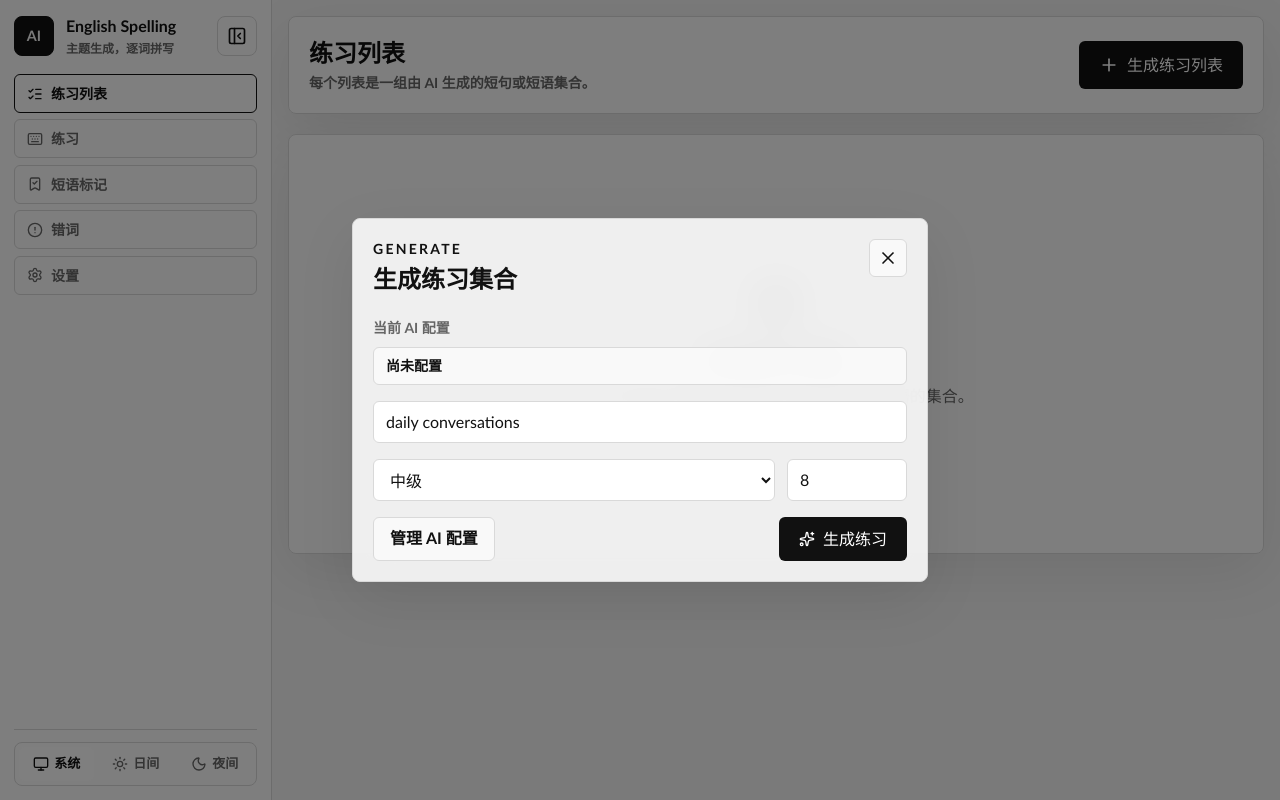
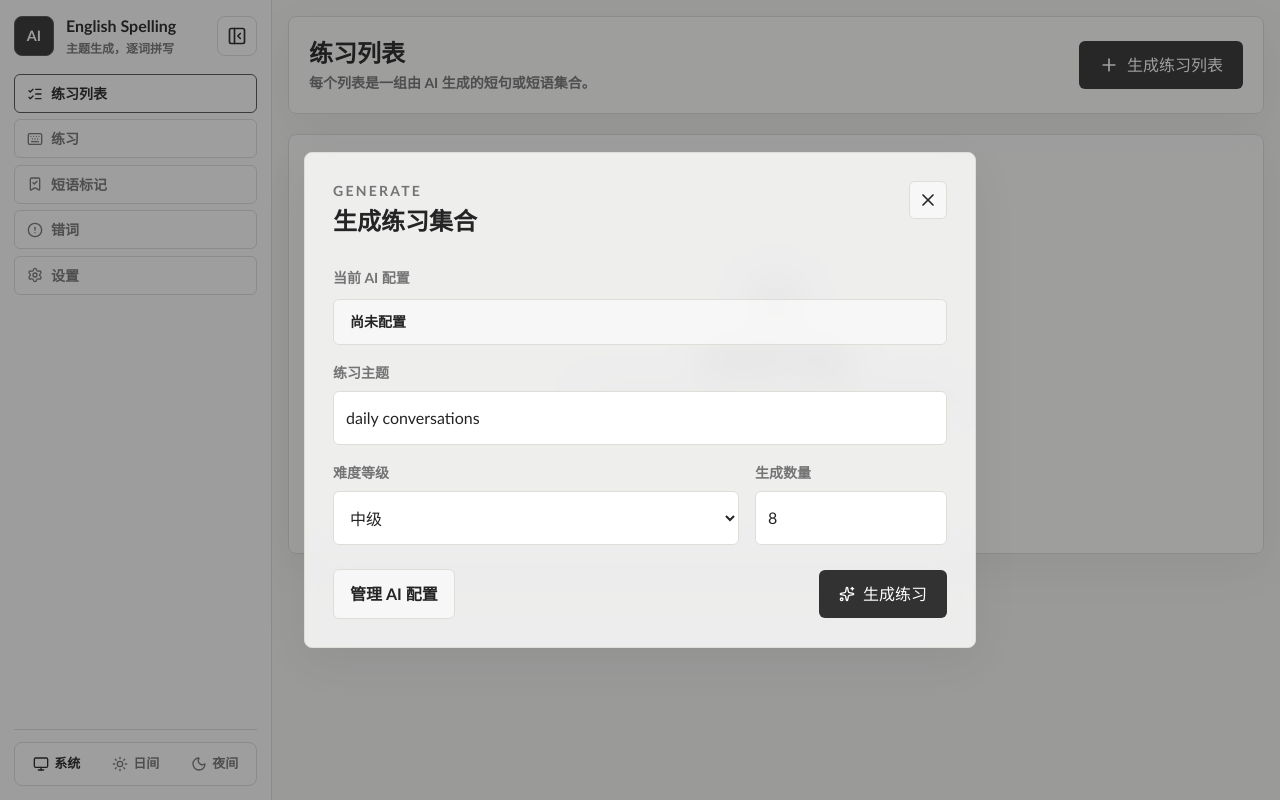
Before and after one commit to yoniu/english-learning, a Next.js app: page / in a window 1280 px wide. Both pictures are taken after a click on the button "生成练习列表". Built offline with nearby package versions, Linux system fonts and the light colour scheme.

Commit message:
Refine theme and form spacing

```diff
--- a/src/app/globals.css
+++ b/src/app/globals.css
@@ -2,48 +2,60 @@
 
 :root {
   color-scheme: light;
-  --paper: #f5f5f5;
+  --paper: #f7f7f5;
   --paper-strong: #ffffff;
-  --ink: #111111;
-  --muted: #666666;
-  --line: #d9d9d9;
-  --surface: rgba(255, 255, 255, 0.88);
-  --surface-soft: rgba(255, 255, 255, 0.64);
-  --surface-hover: rgba(255, 255, 255, 0.96);
-  --overlay: rgba(0, 0, 0, 0.5);
-  --focus: rgba(0, 0, 0, 0.18);
-  --soft-mark: rgba(0, 0, 0, 0.06);
-  --strong-mark: rgba(0, 0, 0, 0.16);
-  --danger-surface: rgba(0, 0, 0, 0.06);
-  --danger-line: rgba(0, 0, 0, 0.2);
-  --button: #111111;
-  --button-hover: #000000;
+  --ink: #242424;
+  --muted: #747474;
+  --line: #deded9;
+  --surface: rgba(255, 255, 255, 0.82);
+  --surface-soft: rgba(255, 255, 255, 0.58);
+  --surface-hover: rgba(255, 255, 255, 0.94);
+  --overlay: rgba(25, 25, 25, 0.42);
+  --focus: rgba(74, 74, 74, 0.18);
+  --soft-mark: rgba(36, 36, 36, 0.055);
+  --strong-mark: rgba(36, 36, 36, 0.13);
+  --danger-surface: rgba(226, 75, 62, 0.11);
+  --danger-line: rgba(226, 75, 62, 0.34);
+  --button: #323232;
+  --button-hover: #1f1f1f;
   --on-button: #ffffff;
-  --teal: var(--button);
-  --teal-dark: var(--button-hover);
-  --coral: var(--ink);
-  --gold: var(--muted);
+  --accent: #525252;
+  --accent-strong: #2f2f2f;
+  --mark: #d48a00;
+  --mark-surface: rgba(212, 138, 0, 0.15);
+  --mistake: #e24b3e;
+  --mistake-surface: rgba(226, 75, 62, 0.12);
+  --teal: var(--accent);
+  --teal-dark: var(--accent-strong);
+  --coral: var(--mistake);
+  --gold: var(--mark);
 }
 
 html[data-theme="dark"] {
   color-scheme: dark;
-  --paper: #0b0b0b;
-  --paper-strong: #151515;
-  --ink: #f4f4f4;
-  --muted: #a8a8a8;
-  --line: #303030;
-  --surface: rgba(20, 20, 20, 0.9);
-  --surface-soft: rgba(28, 28, 28, 0.78);
-  --surface-hover: rgba(38, 38, 38, 0.96);
-  --overlay: rgba(0, 0, 0, 0.72);
-  --focus: rgba(255, 255, 255, 0.24);
-  --soft-mark: rgba(255, 255, 255, 0.08);
-  --strong-mark: rgba(255, 255, 255, 0.18);
-  --danger-surface: rgba(255, 255, 255, 0.08);
-  --danger-line: rgba(255, 255, 255, 0.22);
-  --button: #f4f4f4;
-  --button-hover: #ffffff;
-  --on-button: #0b0b0b;
+  --paper: #141414;
+  --paper-strong: #1e1e1e;
+  --ink: #ececea;
+  --muted: #a6a6a2;
+  --line: #343432;
+  --surface: rgba(30, 30, 30, 0.86);
+  --surface-soft: rgba(38, 38, 38, 0.72);
+  --surface-hover: rgba(48, 48, 48, 0.94);
+  --overlay: rgba(0, 0, 0, 0.66);
+  --focus: rgba(236, 236, 234, 0.18);
+  --soft-mark: rgba(236, 236, 234, 0.075);
+  --strong-mark: rgba(236, 236, 234, 0.15);
+  --danger-surface: rgba(255, 105, 92, 0.15);
+  --danger-line: rgba(255, 105, 92, 0.4);
+  --button: #deded8;
+  --button-hover: #f2f2ef;
+  --on-button: #141414;
+  --accent: #b9b9b2;
+  --accent-strong: #ececea;
+  --mark: #ffb02e;
+  --mark-surface: rgba(255, 176, 46, 0.16);
+  --mistake: #ff695c;
+  --mistake-surface: rgba(255, 105, 92, 0.16);
 }
 
 * {
@@ -92,12 +104,12 @@ a:focus-visible {
 .panel {
   border: 1px solid var(--line);
   background: var(--surface);
-  box-shadow: 0 18px 60px rgba(0, 0, 0, 0.08);
+  box-shadow: 0 14px 48px rgba(0, 0, 0, 0.055);
   backdrop-filter: blur(18px);
 }
 
 html[data-theme="dark"] .panel {
-  box-shadow: 0 18px 60px rgba(0, 0, 0, 0.28);
+  box-shadow: 0 14px 48px rgba(0, 0, 0, 0.2);
 }
 
 .field {
@@ -105,6 +117,7 @@ html[data-theme="dark"] .panel {
   border: 1px solid var(--line);
   background: var(--paper-strong);
   color: var(--ink);
+  min-height: 3.35rem;
   transition:
     border-color 160ms ease,
     box-shadow 160ms ease,
@@ -118,6 +131,19 @@ html[data-theme="dark"] .panel {
 .field:focus {
   border-color: var(--ink);
   box-shadow: 0 0 0 4px var(--focus);
+}
+
+.form-field {
+  display: flex;
+  flex-direction: column;
+  gap: 0.6rem;
+}
+
+.form-field > span {
+  color: var(--muted);
+  font-size: 0.875rem;
+  font-weight: 900;
+  line-height: 1.2;
 }
 
 .word-input {
@@ -138,12 +164,12 @@ html[data-theme="dark"] .panel {
 }
 
 .word-input.correct {
-  border-color: var(--ink);
+  border-color: var(--accent);
   background: var(--soft-mark);
 }
 
 .word-input.wrong {
-  border-color: var(--ink);
+  border-color: var(--mistake);
   background: repeating-linear-gradient(
     -45deg,
     var(--danger-surface),
@@ -199,10 +225,10 @@ html[data-theme="dark"] .panel {
   width: 2.5rem;
   flex: 0 0 2.5rem;
   place-items: center;
-  border: 1px solid var(--ink);
+  border: 1px solid var(--accent);
   border-radius: 0.5rem;
-  background: var(--ink);
-  color: var(--paper);
+  background: var(--button);
+  color: var(--on-button);
   font-size: 0.9rem;
   font-weight: 900;
 }
@@ -321,7 +347,7 @@ html[data-theme="dark"] .panel {
 
 .nav-link:hover,
 .nav-link.active {
-  border-color: var(--ink);
+  border-color: var(--accent);
   background: var(--paper-strong);
   color: var(--ink);
 }
@@ -453,11 +479,14 @@ html[data-theme="dark"] .panel {
 .bg-\[rgba\(15\,109\,115\,0\.12\)\],
 .bg-\[rgba\(15\,109\,115\,0\.13\)\],
 .bg-\[rgba\(15\,109\,115\,0\.14\)\],
+.bg-\[rgba\(201\,155\,47\,0\.16\)\] {
+  background-color: var(--mark-surface) !important;
+}
+
 .bg-\[rgba\(200\,84\,56\,0\.08\)\],
 .bg-\[rgba\(200\,84\,56\,0\.1\)\],
-.bg-\[rgba\(200\,84\,56\,0\.12\)\],
-.bg-\[rgba\(201\,155\,47\,0\.16\)\] {
-  background-color: var(--soft-mark) !important;
+.bg-\[rgba\(200\,84\,56\,0\.12\)\] {
+  background-color: var(--mistake-surface) !important;
 }
 
 .bg-\[rgba\(23\,49\,45\,0\.42\)\] {
--- a/src/app/practice/[listId]/page.tsx
+++ b/src/app/practice/[listId]/page.tsx
@@ -260,7 +260,7 @@ export default function PracticeDetailPage() {
             {currentItem.zhHint}
           </p>
           {showTextHint ? (
-            <p className="mt-2 text-lg font-bold text-[var(--coral)]">
+            <p className="mt-2 text-lg font-bold text-[var(--accent-strong)]">
               {currentItem.text}
             </p>
           ) : null}
@@ -288,7 +288,7 @@ export default function PracticeDetailPage() {
             )}
           </button>
           <button
-            className="rounded-md border border-[rgba(23,49,45,0.14)] bg-white/70 p-2 text-[var(--coral)] hover:bg-white"
+            className="rounded-md border border-[rgba(23,49,45,0.14)] bg-white/70 p-2 text-[var(--muted)] hover:bg-white"
             onClick={toggleTextHint}
             title="显示或隐藏英文提示"
             type="button"
--- a/src/components/generate-practice-modal.tsx
+++ b/src/components/generate-practice-modal.tsx
@@ -107,10 +107,10 @@ export function GeneratePracticeModal({
 
   return (
     <div className="fixed inset-0 z-50 flex items-center justify-center bg-[rgba(23,49,45,0.42)] p-4">
-      <section className="panel w-full max-w-xl rounded-lg p-5 shadow-2xl">
+      <section className="panel w-full max-w-2xl rounded-lg p-6 shadow-2xl sm:p-7">
         <div className="flex items-start justify-between gap-4">
           <div>
-            <p className="text-sm font-black uppercase tracking-[0.16em] text-[var(--coral)]">
+            <p className="text-sm font-black uppercase tracking-[0.16em] text-[var(--muted)]">
               Generate
             </p>
             <h2 className="mt-1 text-2xl font-black">生成练习集合</h2>
@@ -125,24 +125,29 @@ export function GeneratePracticeModal({
           </button>
         </div>
 
-        <div className="mt-5 space-y-4">
+        <div className="mt-7 space-y-5">
           <div>
             <label className="text-sm font-black text-[var(--muted)]">
               当前 AI 配置
             </label>
-            <div className="mt-2 rounded-md border border-[rgba(23,49,45,0.12)] bg-white/58 px-3 py-2 text-sm font-bold">
+            <div className="mt-2.5 rounded-md border border-[rgba(23,49,45,0.12)] bg-white/58 px-4 py-3 text-sm font-bold">
               {activeProfile ? activeProfile.name : "尚未配置"}
             </div>
           </div>
 
+          <label className="form-field">
+            <span>练习主题</span>
             <input
               className="field rounded-md px-3 py-2"
-            placeholder="主题，例如 travel, interviews, cooking"
+              placeholder="例如 travel, interviews, cooking"
               value={topic}
               onChange={(event) => setTopic(event.target.value)}
             />
+          </label>
 
-          <div className="grid gap-3 sm:grid-cols-[1fr_120px]">
+          <div className="grid gap-4 sm:grid-cols-[minmax(0,1fr)_12rem]">
+            <label className="form-field">
+              <span>难度等级</span>
               <select
                 className="field rounded-md px-3 py-2"
                 value={level}
@@ -154,6 +159,9 @@ export function GeneratePracticeModal({
                   </option>
                 ))}
               </select>
+            </label>
+            <label className="form-field">
+              <span>生成数量</span>
               <input
                 className="field rounded-md px-3 py-2"
                 max={20}
@@ -163,6 +171,7 @@ export function GeneratePracticeModal({
                 onBlur={() => setCount((value) => clampCount(value))}
                 onChange={(event) => setCount(Number(event.target.value))}
               />
+            </label>
           </div>
 
           {error ? (
@@ -171,16 +180,16 @@ export function GeneratePracticeModal({
             </div>
           ) : null}
 
-          <div className="flex flex-col gap-2 sm:flex-row sm:justify-between">
+          <div className="flex flex-col gap-3 pt-1 sm:flex-row sm:items-center sm:justify-between">
             <Link
-              className="rounded-md border border-[rgba(23,49,45,0.14)] bg-white/70 px-4 py-2 text-center font-bold text-[var(--ink)] hover:bg-white"
+              className="rounded-md border border-[rgba(23,49,45,0.14)] bg-white/70 px-4 py-3 text-center font-bold text-[var(--ink)] hover:bg-white"
               href="/settings"
               onClick={onClose}
             >
               管理 AI 配置
             </Link>
             <button
-              className="flex items-center justify-center gap-2 rounded-md bg-[var(--button)] px-5 py-2.5 font-black text-white transition hover:bg-[var(--button-hover)] disabled:cursor-not-allowed disabled:opacity-60"
+              className="flex items-center justify-center gap-2 rounded-md bg-[var(--button)] px-5 py-3 font-black text-white transition hover:bg-[var(--button-hover)] disabled:cursor-not-allowed disabled:opacity-60"
               disabled={generating}
               onClick={handleGenerate}
               type="button"
```
Also changed, not shown: src/app/settings/page.tsx (+19 -7 lines). Lines whose indentation alone changed are shown as unchanged.
